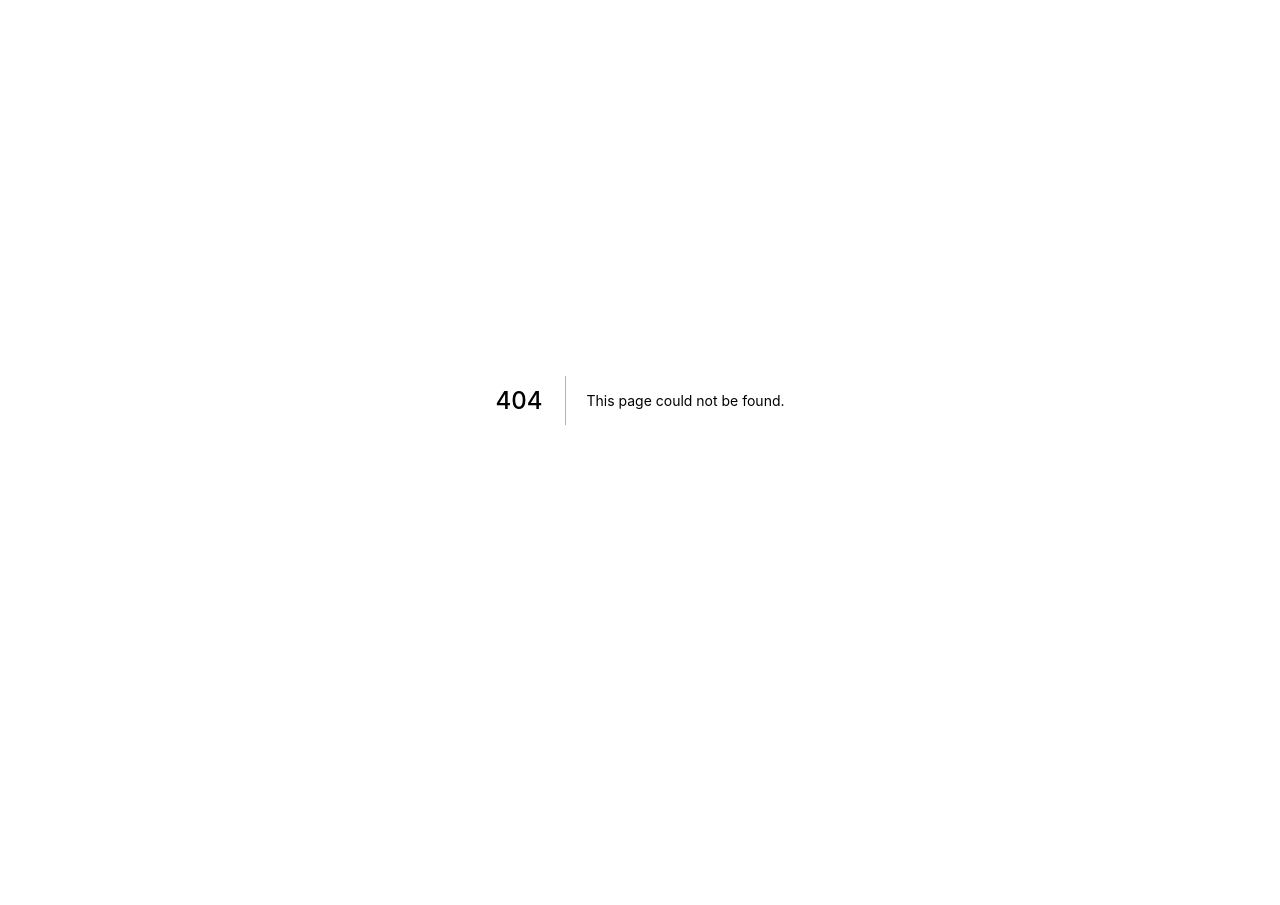
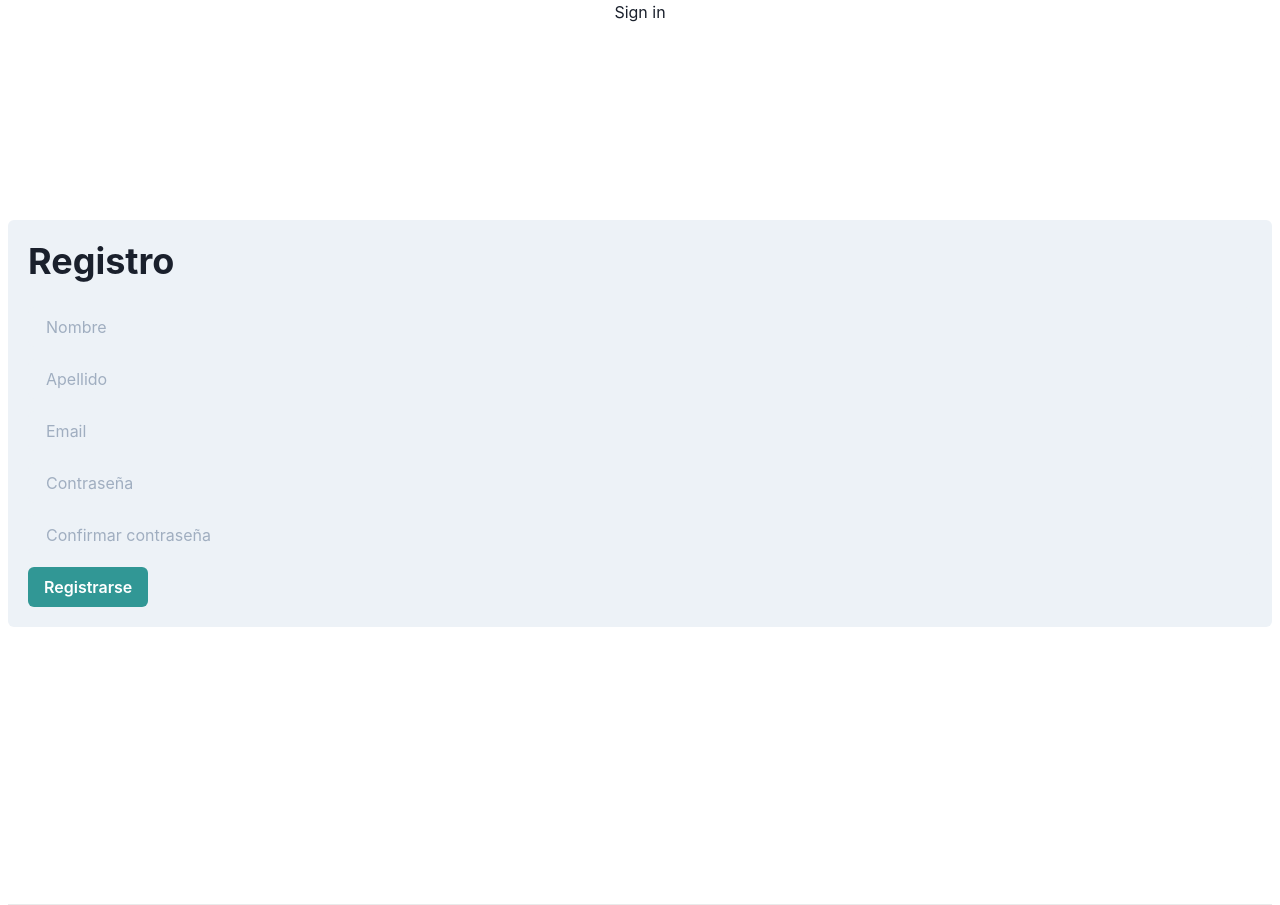
Before and after one commit to pedroaal/restaurante, a Next.js app: page /auth/signin in a window 1280 px wide. Before the commit this address had no page. Before the commit the page ends 800 px from the top, so only its background shows below. Built offline with nearby package versions, Linux system fonts and the light colour scheme; no server answers.

Commit message:
form login + signup

```diff
--- /dev/null
+++ b/src/pages/auth/signin.js
@@ -0,0 +1,69 @@
+import Head from 'next/head';
+import Image from 'next/image';
+import styles from '@/styles/Home.module.css';
+import {useState, useEffect} from 'react';
+import {signIn, signOut, useSession, getCsrfToken} from 'next-auth/client';
+import {Button, Flex, Heading, Input} from '@chakra-ui/react';
+
+export async function getServerSideProps(context) {
+  const csrfToken = await getCsrfToken(context)
+  return {
+    props: { csrfToken }
+  }
+}
+
+export default function Signin({csrfToken}) {
+  // const [asyncUsers, setAsyncUsers] = useState([]);
+  // const [loading, setLoading] = useState(true);
+
+  // useEffect(() => {
+  //   setTimeout(() => {
+  //     fetch('/api/users')
+  //     .then(res => res.json())
+  //     .then(json => {
+  //       setAsyncUsers(json);
+  //       setLoading(false);
+  //     })
+  //   }, 1000);
+  // }, [])
+
+  const [ session, loading ] = useSession();
+
+  return (
+    <div className={styles.container}>
+      <Head>
+        <title>Sign In</title>
+        {/* <meta name="description" content="Generated by create next app" />
+        <link rel="icon" href="/favicon.ico" /> */}
+      </Head>
+
+      <main className={styles.main}>
+        {!session && <>
+          Not signed in <br/>
+          <button onClick={() => signIn()}>Sign in</button>
+        </>}
+        {session && <>
+          Signed in as {session.user.email} <br/>
+          <button onClick={() => signOut()}>Sign out</button>
+        </>}
+        <Flex height='100vh' alignItems='center' justifyContent='center'>
+          <Flex direction='column' background='gray.100' p={5} rounded={6}>
+            <Heading mb={6}>Registro</Heading>
+            <form method='post' action='/api/auth/callback/credentials'>
+              <Input type='hidden' name='csrfToken' defaultValue={csrfToken}/>
+              <Input type='text' name='firstName' placeholder='Nombre' variant='filled' mb={3} />
+              <Input type='text' name='lastName' placeholder='Apellido' variant='filled' mb={3} />
+              <Input type='email' name='email' placeholder='Email' variant='filled' mb={3} />
+              <Input type='password' name='password' placeholder='Contraseña' variant='filled' mb={3} />
+              <Input type='password' name='password_confirmation' placeholder='Confirmar contraseña' variant='filled' mb={3} />
+              <Button type="submit" colorScheme='teal'>Registrarse</Button>
+            </form>
+          </Flex>
+        </Flex>
+      </main>
+
+      <footer className={styles.footer}>
+      </footer>
+    </div>
+  )
+}
```
Also changed, not shown: src/pages/auth/login.js (added, +66 -0 lines).
